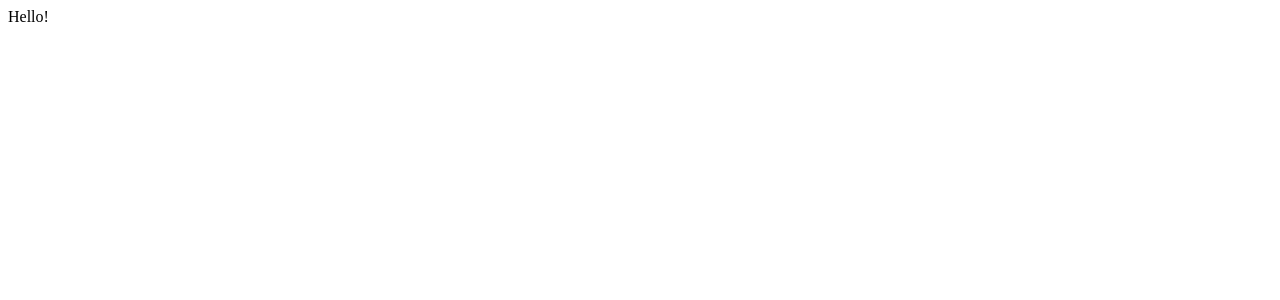
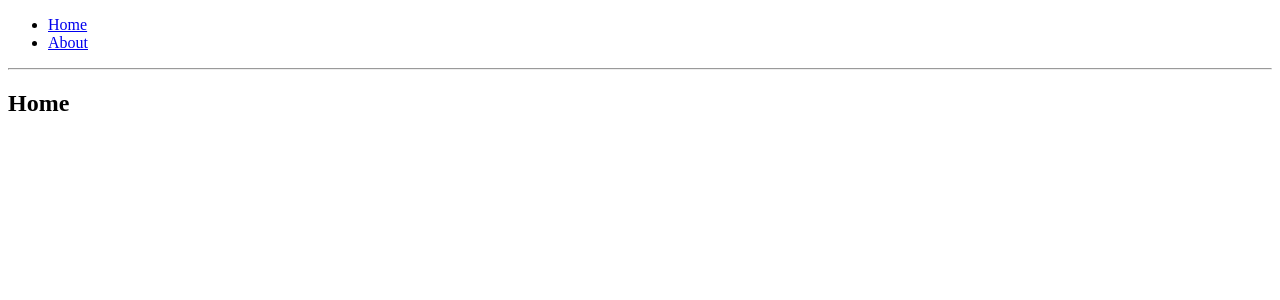
Before and after one commit to calumleask/portfolio-website, a React app: page / in a window 1280 px wide. Shown: the top 300 px of the page. Built offline with nearby package versions, Linux system fonts and the light colour scheme.

Commit message:
Adding react-router-dom
For page navigation

```diff
--- a/package.json
+++ b/package.json
@@ -13,7 +13,8 @@
   "license": "ISC",
   "dependencies": {
     "react": "^16.12.0",
-    "react-dom": "^16.12.0"
+    "react-dom": "^16.12.0",
+    "react-router-dom": "^5.1.2"
   },
   "devDependencies": {
     "@babel/core": "^7.7.7",
--- a/src/containers/App.jsx
+++ b/src/containers/App.jsx
@@ -1,4 +1,21 @@
 import React from "react";
+import { BrowserRouter as Router, Switch, Route, Link } from "react-router-dom";
+
+const Home = () => {
+    return (
+        <div>
+            <h2>Home</h2>
+        </div>
+    );
+};
+
+const About = () => {
+    return (
+        <div>
+            <h2>About</h2>
+        </div>
+    );
+};
 
 export default class App extends React.Component {
 
@@ -8,7 +25,29 @@
 
     render () {
         return (
-            <div>Hello!</div>
+            <Router>
+                <div>
+                    <ul>
+                        <li>
+                            <Link to="/">Home</Link>
+                        </li>
+                        <li>
+                            <Link to="/about">About</Link>
+                        </li>
+                    </ul>
+
+                    <hr/>
+
+                    <Switch>
+                        <Route exact path="/">
+                            <Home />
+                        </Route>
+                        <Route path="/about">
+                            <About />
+                        </Route>
+                    </Switch>
+                </div>
+            </Router>
         );
     }
 }
```
